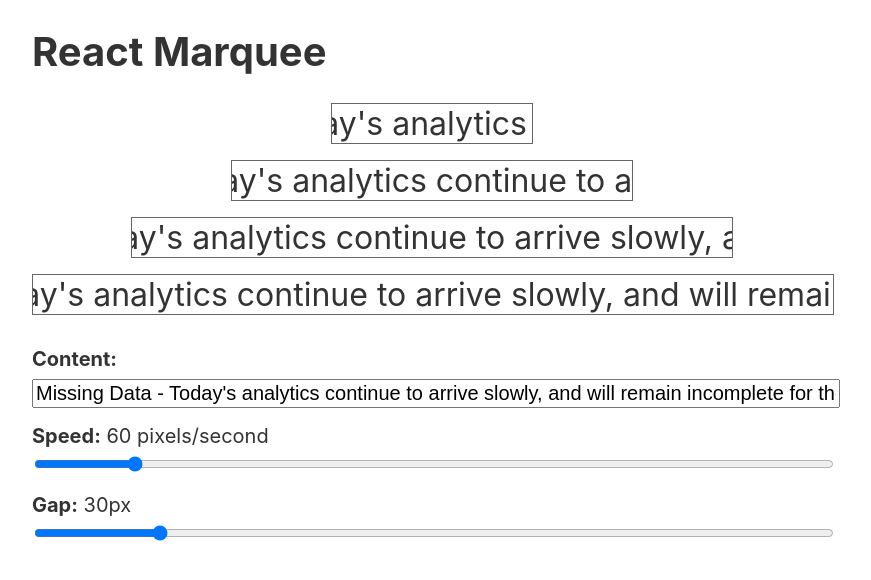
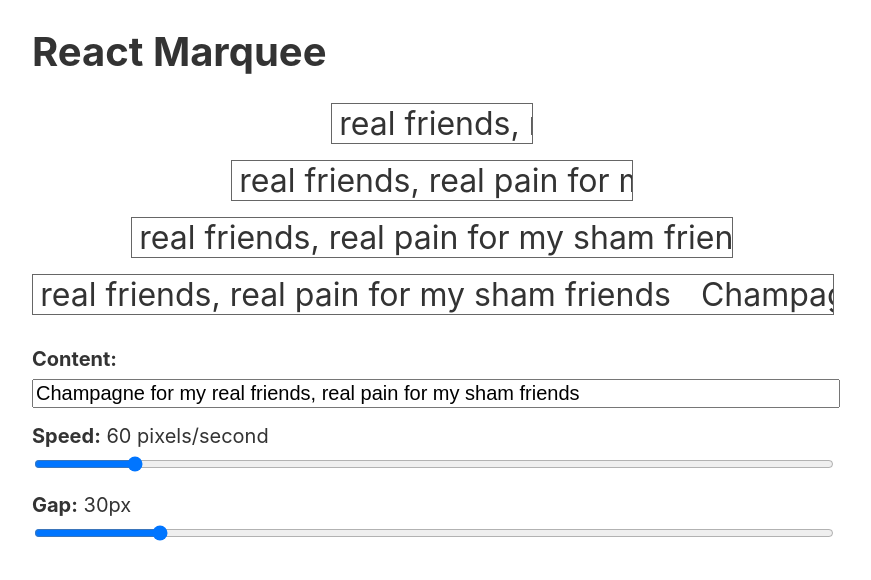
Before and after one commit to alexnorton/react-marquee, a React (Create React App) app: page / in a window 1280 px wide. Shown: the top 580 px of the page, without its empty margins (208-1079 px from the left). Built offline with nearby package versions, Linux system fonts and the light colour scheme.

Commit message:
Change example marquee contents

```diff
--- a/src/App.tsx
+++ b/src/App.tsx
@@ -56,8 +56,7 @@ class App extends React.Component<AppProps, AppState> {
     super(props);
 
     this.state = {
-      text:
-        "Missing Data - Today's analytics continue to arrive slowly, and will remain incomplete for the next hour or so. This data is from 10:23am.",
+      text: 'Champagne for my real friends, real pain for my sham friends',
       speed: 60,
       gap: 30,
     };
```
